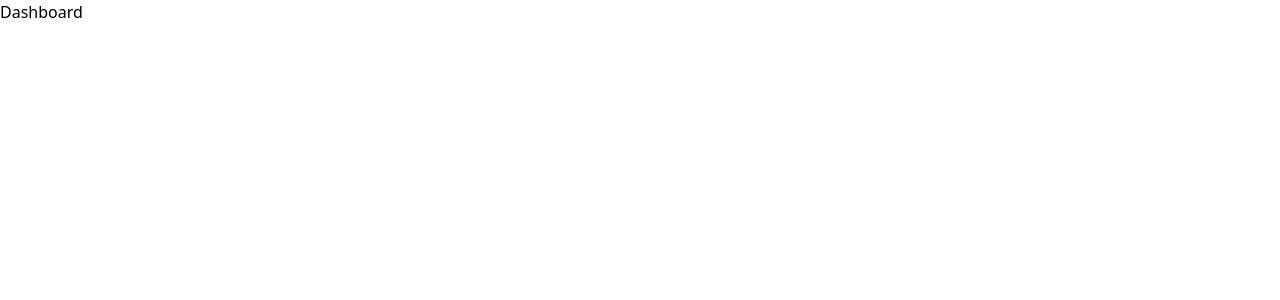
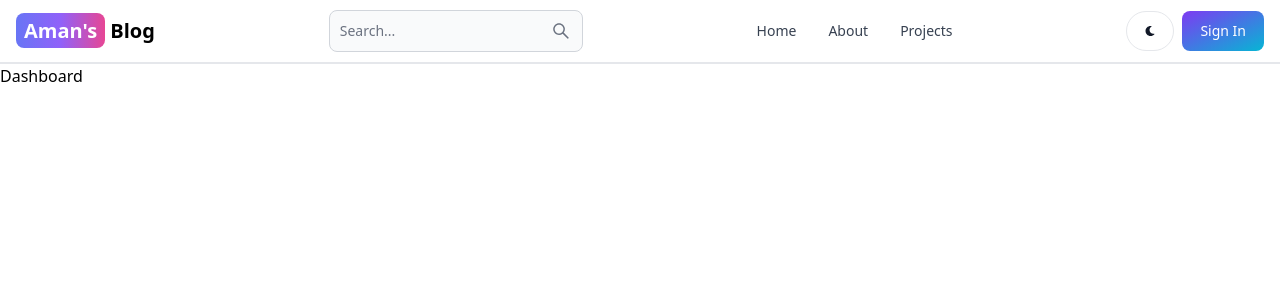
Before and after one commit to aman13e/MERN-Blog, a React (Vite) app in the folder client/: page /dashboard in a window 1280 px wide. Shown: the top 300 px of the page. Built offline with nearby package versions, Linux system fonts and the light colour scheme.

Commit message:
adding the header section to my blog app

```diff
--- a/client/package.json
+++ b/client/package.json
@@ -10,8 +10,10 @@
     "preview": "vite preview"
   },
   "dependencies": {
+    "flowbite-react": "^0.7.2",
     "react": "^18.2.0",
     "react-dom": "^18.2.0",
+    "react-icons": "^5.0.1",
     "react-router-dom": "^6.22.2"
   },
   "devDependencies": {
--- a/client/src/App.jsx
+++ b/client/src/App.jsx
@@ -5,10 +5,12 @@ import Projects from "./pages/Projects";
 import SignUp from "./pages/SignUp";
 import SignIn from "./pages/SignIn";
 import Dashboard from "./pages/Dashboard";
+import Header from "./components/Header";
 
 const App = () => {
   return (
     <BrowserRouter>
+      <Header />
       <Routes>
         <Route path="/" element={<Home />} />
         <Route path="/about" element={<About />} />
--- /dev/null
+++ b/client/src/components/Header.jsx
@@ -0,0 +1,54 @@
+import { Navbar, TextInput, Button } from "flowbite-react";
+import { Link, useLocation } from "react-router-dom";
+import { AiOutlineSearch } from "react-icons/ai";
+import { FaMoon } from "react-icons/fa";
+
+const Header = () => {
+  const path = useLocation().pathname;
+  return (
+    <Navbar className="border-b-2">
+      <Link
+        to="/"
+        className="self-center whitespace-nowrap text-sm sm:text-xl font-semibold dark:text-white"
+      >
+        <span className="px-2 py-1 bg-gradient-to-r from-indigo-500 via-purple-500 to-pink-500 rounded-lg text-white">
+          Aman's
+        </span>{" "}
+        Blog
+      </Link>
+      <form>
+        <TextInput
+          type="search"
+          placeholder="Search..."
+          rightIcon={AiOutlineSearch}
+          className="hidden lg:inline"
+        />
+      </form>
+      <Button className="w-12 h-10  lg:hidden " color="gray" pill>
+        <AiOutlineSearch />
+      </Button>
+      <div className="flex md:order-2 gap-2">
+        <Button className="w-12 h-10  sm:inline" color="gray" pill>
+          <FaMoon />
+        </Button>
+        <Link to="/signin">
+          <Button gradientDuoTone="purpleToBlue">Sign In</Button>
+        </Link>
+        <Navbar.Toggle />
+      </div>
+      <Navbar.Collapse>
+        <Navbar.Link active={path === "/"} as={"div"}>
+          <Link to="/">Home</Link>
+        </Navbar.Link>
+        <Navbar.Link active={path === "/about"} as={"div"}>
+          <Link to="/about">About</Link>
+        </Navbar.Link>
+        <Navbar.Link active={path === "/projects"} as={"div"}>
+          <Link to="/projects">Projects</Link>
+        </Navbar.Link>
+      </Navbar.Collapse>
+    </Navbar>
+  );
+};
+
+export default Header;
--- a/client/tailwind.config.js
+++ b/client/tailwind.config.js
@@ -1,8 +1,12 @@
 /** @type {import('tailwindcss').Config} */
 export default {
-  content: ["./index.html", "./src/**/*.{js,ts,jsx,tsx}"],
+  content: [
+    "./index.html",
+    "./src/**/*.{js,ts,jsx,tsx}",
+    "node_modules/flowbite-react/lib/esm/**/*.js",
+  ],
   theme: {
     extend: {},
   },
-  plugins: [],
+  plugins: [require("flowbite/plugin")],
 };
```
Also changed, not shown: 2 other files (tests, documents, lock files or other folders).
